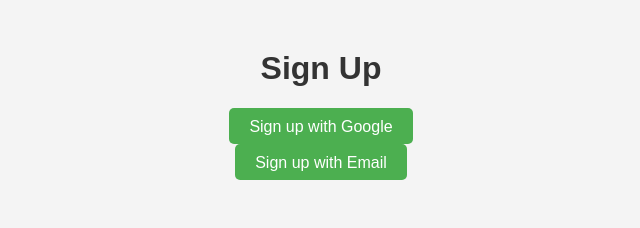
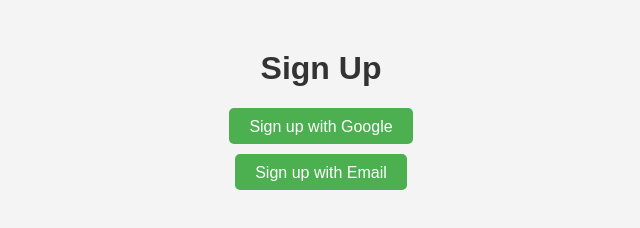
Before and after one commit to shashankxrm/firebaselogin, a plain HTML site: page signup2.html in a window 1280 px wide. Shown: the whole page, without its empty margins (319-959 px from the left). Drawn offline with Linux system fonts and the light colour scheme.

Commit message:
added styles

```diff
--- a/signup2.html
+++ b/signup2.html
@@ -10,7 +10,7 @@
 
 <body>
     <h1>Sign Up</h1>
-    <div class="sign-up">
+    <div class="sign-up2">
         <button id="googleSignUpBtn">Sign up with Google</button>
         <button id="emailSignUpBtn">Sign up with Email</button>
     </div>
@@ -22,7 +22,7 @@
     <script type="module"  src="https://www.gstatic.com/firebasejs/9.6.1/firebase-firestore.js"></script>
     <!-- Load Firebase configuration and custom scripts -->
     <script type="module"  src="js/firebase-config.js"></script>
-    <script type="module"  src="js/signup.js"></script>
+    <script type="module"  src="js/signup2.js"></script>
 </body>
 
 </html>
--- a/styles.css
+++ b/styles.css
@@ -97,3 +97,12 @@
     border-radius: 5px;
     background-color: #dfd;
 }
+.sign-up2{
+    display: flex;
+    flex-direction: column;
+    align-items: center;
+
+}
+.sign-up2 button {
+    margin-bottom: 10px;
+}
```
